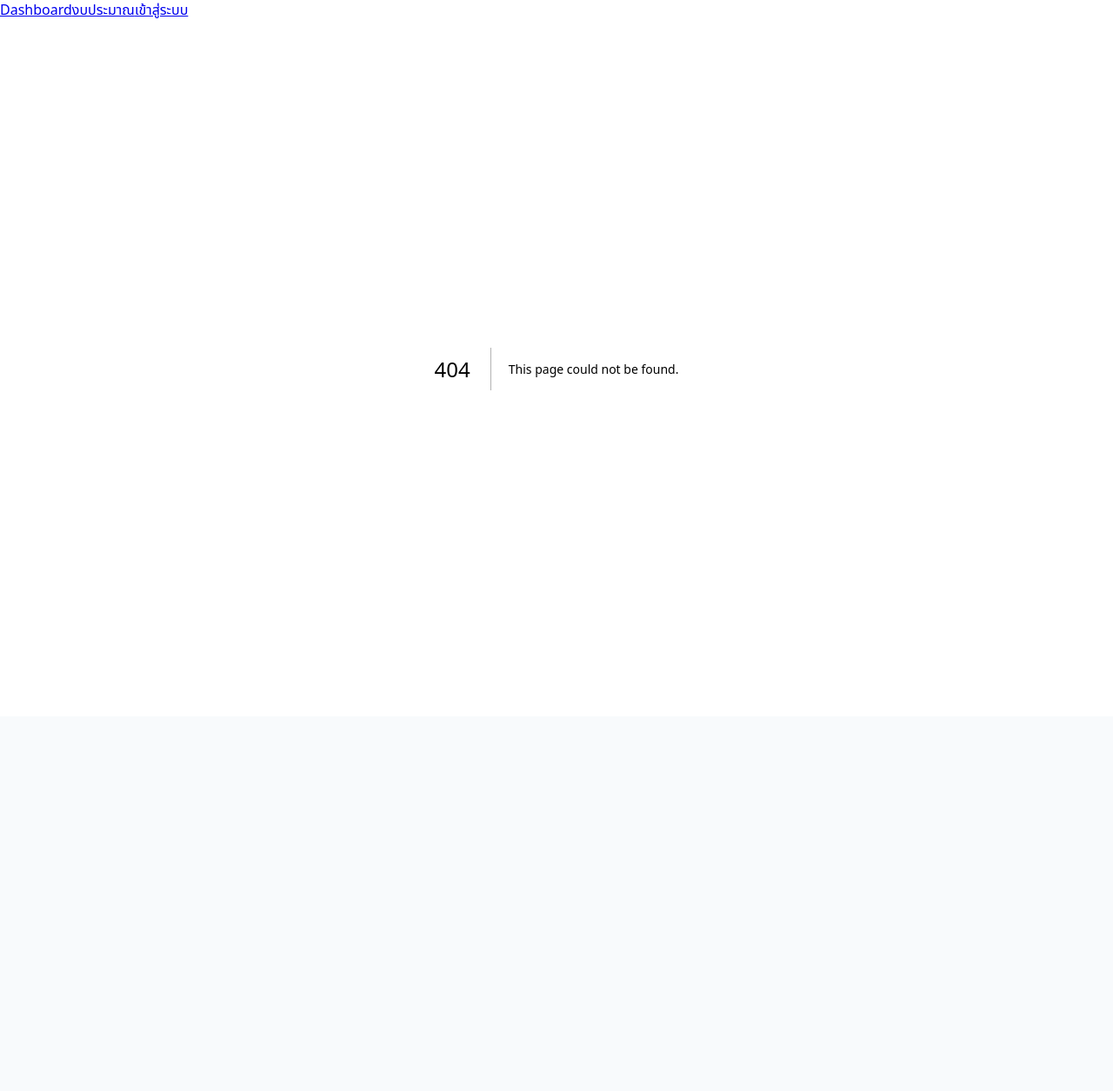
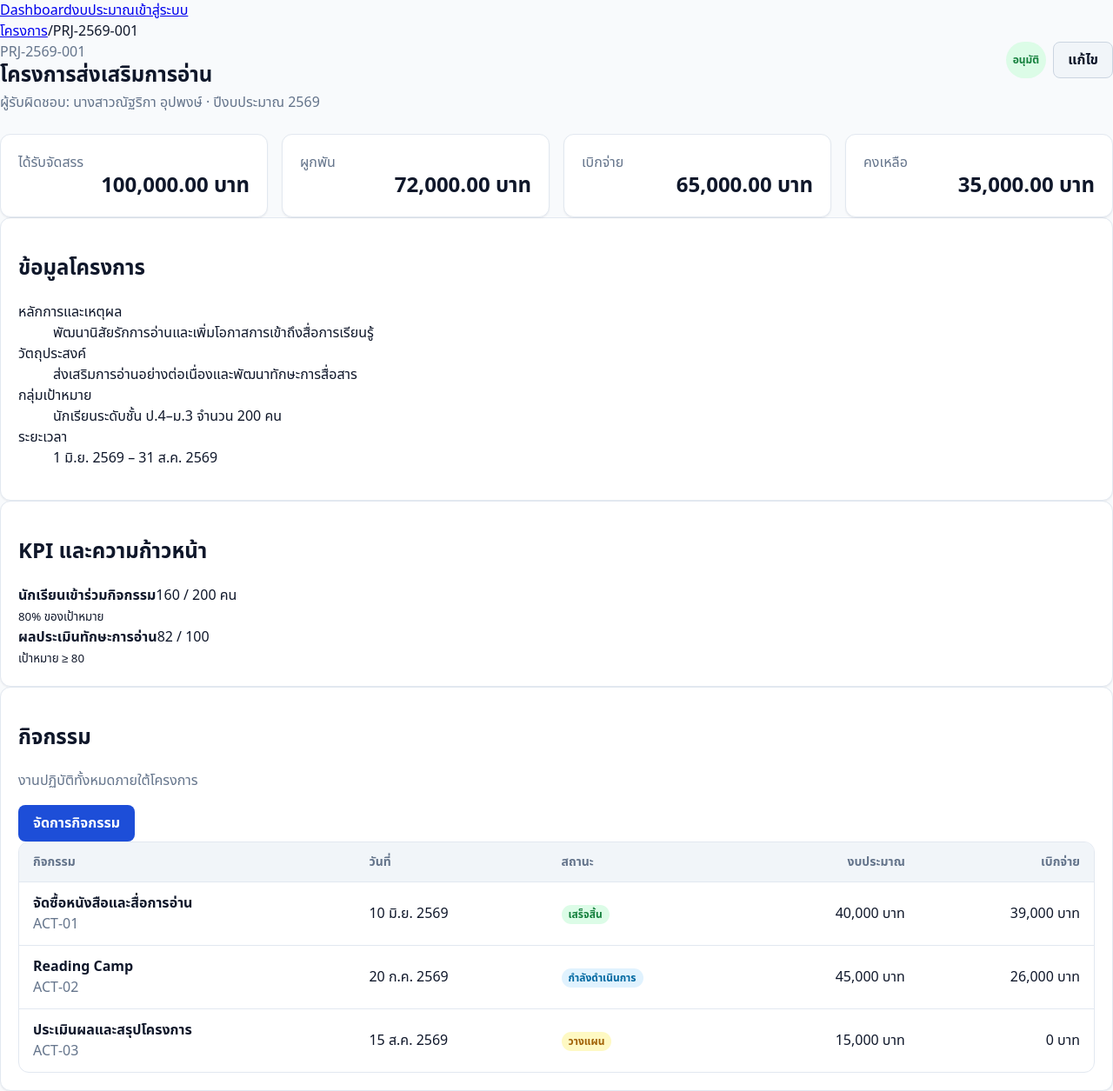
Before and after one commit to plansps2026-creator/school-budget-system, a Next.js app in the folder apps/web/: page /projects/view in a window 1280 px wide. Before the commit this address had no page. Shown: the top 1255 px of the page at 87% size. Before the commit the page ends 824 px from the top, so only its background shows below. Built offline with nearby package versions, Linux system fonts and the light colour scheme.

Commit message:
feat(web): add project command center

```diff
--- /dev/null
+++ b/apps/web/app/projects/view/page.tsx
@@ -0,0 +1,28 @@
+import Link from 'next/link';
+import { Card } from '../../../components/ui/Card';
+import { StatusBadge } from '../../../components/ui/StatusBadge';
+import { BudgetSummary } from '../../../components/domain/BudgetSummary';
+
+const activities = [
+  { code: 'ACT-01', name: 'จัดซื้อหนังสือและสื่อการอ่าน', date: '10 มิ.ย. 2569', status: 'COMPLETED', budget: 40000, spent: 39000 },
+  { code: 'ACT-02', name: 'Reading Camp', date: '20 ก.ค. 2569', status: 'IN_PROGRESS', budget: 45000, spent: 26000 },
+  { code: 'ACT-03', name: 'ประเมินผลและสรุปโครงการ', date: '15 ส.ค. 2569', status: 'PLANNED', budget: 15000, spent: 0 },
+];
+
+export default function ProjectViewPage() {
+  return <div className="page-stack">
+    <div className="breadcrumb"><Link href="/projects">โครงการ</Link><span>/</span><span>PRJ-2569-001</span></div>
+    <div className="page-header"><div><p className="eyebrow">PRJ-2569-001</p><h1>โครงการส่งเสริมการอ่าน</h1><p className="muted">ผู้รับผิดชอบ: นางสาวณัฐริกา อุปพงษ์ · ปีงบประมาณ 2569</p></div><div className="actions"><StatusBadge status="APPROVED" /><Link className="btn btn-secondary btn-md" href="/projects/edit">แก้ไข</Link></div></div>
+
+    <BudgetSummary allocated={100000} committed={72000} spent={65000} remaining={35000} />
+
+    <div className="two-column">
+      <Card><div className="section-heading"><h2>ข้อมูลโครงการ</h2></div><dl className="detail-list"><div><dt>หลักการและเหตุผล</dt><dd>พัฒนานิสัยรักการอ่านและเพิ่มโอกาสการเข้าถึงสื่อการเรียนรู้</dd></div><div><dt>วัตถุประสงค์</dt><dd>ส่งเสริมการอ่านอย่างต่อเนื่องและพัฒนาทักษะการสื่อสาร</dd></div><div><dt>กลุ่มเป้าหมาย</dt><dd>นักเรียนระดับชั้น ป.4–ม.3 จำนวน 200 คน</dd></div><div><dt>ระยะเวลา</dt><dd>1 มิ.ย. 2569 – 31 ส.ค. 2569</dd></div></dl></Card>
+      <Card><div className="section-heading"><h2>KPI และความก้าวหน้า</h2></div><div className="kpi"><strong>นักเรียนเข้าร่วมกิจกรรม</strong><span>160 / 200 คน</span><div className="progress"><span style={{ width: '80%' }} /></div><small>80% ของเป้าหมาย</small></div><div className="kpi"><strong>ผลประเมินทักษะการอ่าน</strong><span>82 / 100</span><div className="progress"><span style={{ width: '82%' }} /></div><small>เป้าหมาย ≥ 80</small></div></Card>
+    </div>
+
+    <Card><div className="section-heading"><div><h2>กิจกรรม</h2><p className="muted">งานปฏิบัติทั้งหมดภายใต้โครงการ</p></div><Link className="btn btn-primary btn-sm" href="/activities">จัดการกิจกรรม</Link></div><div className="table-wrap"><table className="data-table"><thead><tr><th>กิจกรรม</th><th>วันที่</th><th>สถานะ</th><th className="numeric">งบประมาณ</th><th className="numeric">เบิกจ่าย</th></tr></thead><tbody>{activities.map((a) => <tr key={a.code}><td><strong>{a.name}</strong><div className="muted">{a.code}</div></td><td>{a.date}</td><td><span className={`status status-${a.status === 'COMPLETED' ? 'success' : a.status === 'IN_PROGRESS' ? 'info' : 'warning'}`}>{a.status === 'COMPLETED' ? 'เสร็จสิ้น' : a.status === 'IN_PROGRESS' ? 'กำลังดำเนินการ' : 'วางแผน'}</span></td><td className="numeric">{a.budget.toLocaleString('th-TH')} บาท</td><td className="numeric">{a.spent.toLocaleString('th-TH')} บาท</td></tr>)}</tbody></table></div></Card>
+
+    <div className="two-column"><Card><div className="section-heading"><h2>Workflow</h2></div><ol className="timeline"><li className="done"><strong>จัดทำแบบร่าง</strong><small>เจ้าของโครงการ · 1 มิ.ย. 2569</small></li><li className="done"><strong>ส่งตรวจสอบ</strong><small>เจ้าหน้าที่แผนงาน · 2 มิ.ย. 2569</small></li><li className="done"><strong>อนุมัติ</strong><small>ผู้บริหาร · 3 มิ.ย. 2569</small></li><li><strong>ดำเนินการ</strong><small>อยู่ระหว่างติดตาม</small></li></ol></Card><Card><div className="section-heading"><h2>Audit ล่าสุด</h2><Link href="/projects/view" className="muted">ดูทั้งหมด</Link></div><ul className="audit-list"><li><strong>บันทึกค่าใช้จ่าย</strong><span>วันนี้ 10:24 · ผู้รับผิดชอบ</span></li><li><strong>เพิ่มหลักฐานกิจกรรม</strong><span>เมื่อวาน 15:42 · ผู้รับผิดชอบ</span></li><li><strong>อนุมัติโครงการ</strong><span>3 มิ.ย. 2569 · ผู้บริหาร</span></li></ul></Card></div>
+  </div>;
+}
```
